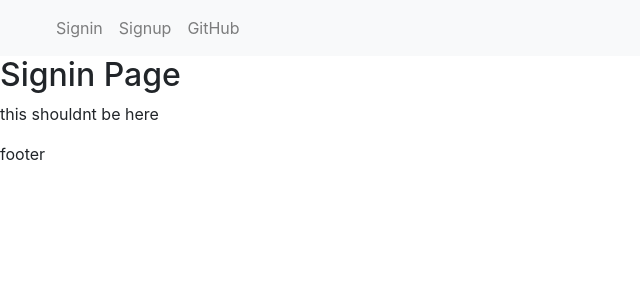
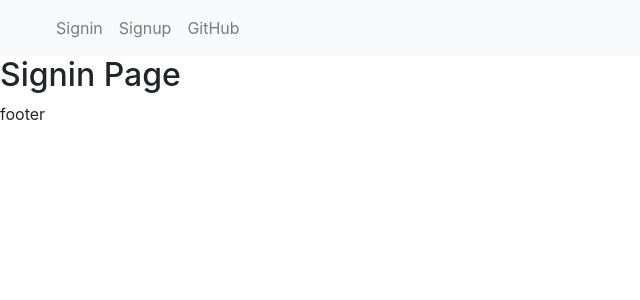
Before and after one commit to kenneth-brook/portfolio-blog, a Next.js app in the folder frontend/: page /signin in a window 1280 px wide. Shown: the top 300 px of the page, without its empty margins (0-640 px from the left). Built offline with nearby package versions, Linux system fonts and the light colour scheme.

Commit message:
bump back

```diff
--- a/frontend/pages/signin.js
+++ b/frontend/pages/signin.js
@@ -4,7 +4,6 @@ const Signin = () => {
 	return (
 		<Layout>
 			<h2>Signin Page</h2>
-			<p>this shouldnt be here</p>
 		</Layout>
 	);
 };
```
